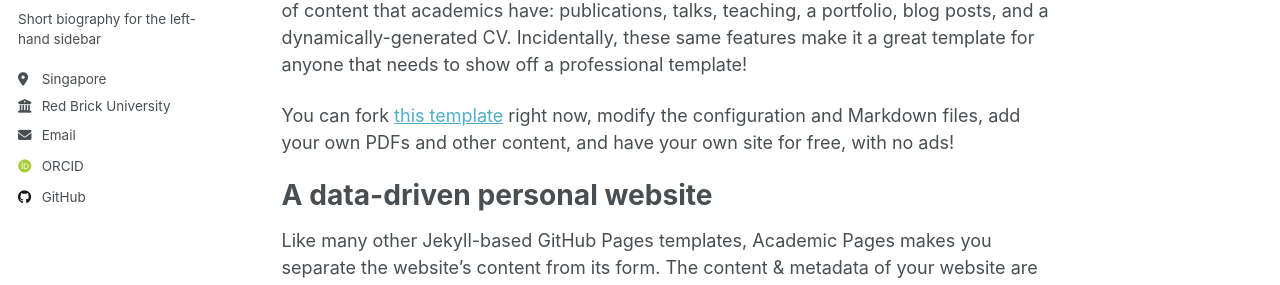
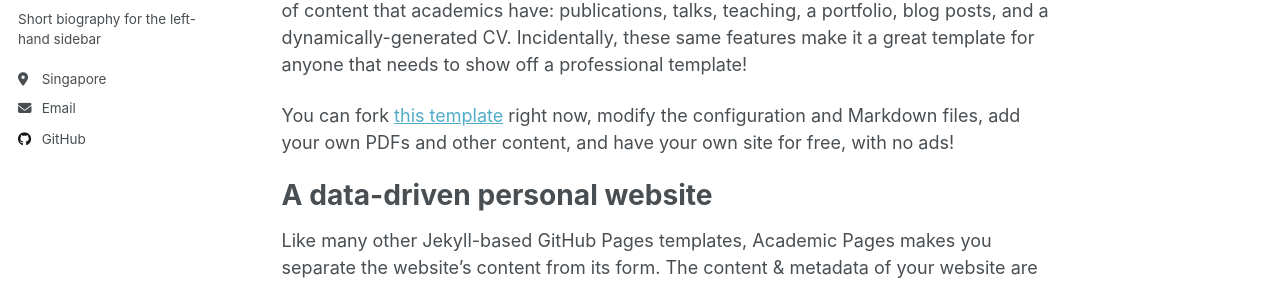
Before and after one commit to jiaozijun666/jiaozijun666.github.io, a Jekyll site: the page built from _pages/about.md, in a window 1280 px wide. Shown: the part 307-592 px from the top of the page. Built offline with Jekyll 4.4.1, drawn with Linux system fonts in a browser that asks for light colours; some web fonts are replaced; a script that is not in the unit is left out.

Commit message:
Update personal information in _config.yml

```diff
--- a/_config.yml
+++ b/_config.yml
@@ -13,7 +13,7 @@ title                    : "Jiao Zijun"
 title_separator          : "-"
 name                     : &name "Jiao Zijun"
 description              : &description "Your Name's academic portfolio"   # Update this with a general description of your site, this is the default if not overridden by a page
-url                      : https://jiaozijun666.github.io # The base hostname & protocol for your site e.g. "https://[your GitHub username].github.io",
+url                      : "https://jiaozijun666.github.io" # The base hostname & protocol for your site e.g. "https://[your GitHub username].github.io",
                                                            # or if you already have some other page hosted on Github then use "https://[your GitHub username].github.io/[Your Repo Name]"
 baseurl                  : "" # the subpath of your site, e.g. "/blog"
 repository               : "jiaozijun666/jiaozijun666.github.io"
@@ -28,7 +28,7 @@ author:
   pronouns         : # example: "she/her"
   bio              : "Short biography for the left-hand sidebar"
   location         : "Singapore"
-  employer         : "Red Brick University"
+  University       : "National University of Singapore"
   uri              : # URL
   email            : "e1352146@u.nus.edu"
 
@@ -38,7 +38,7 @@ author:
   googlescholar    : # "https://scholar.google.com/citations?user=PS_CX0AAAAAJ"
   inspire-hep      : # URL
   impactstory      : # URL
-  orcid            : "https://orcid.org/yourorcidurl"
+  orcid            : # "https://orcid.org/yourorcidurl"
   semantic         : # URL
   pubmed           : # "https://www.ncbi.nlm.nih.gov/pubmed/?term=john+snow"
   researchgate     : # URL
@@ -48,7 +48,7 @@ author:
   bitbucket        : # Username - Update with your username on the site
   codepen          : # Username
   dribbble         : # Username
-  github           : "academicpages"
+  github           : "jiaozijun666"
   kaggle           : # Username
   stackoverflow    : # User number or user number and name (i.e., use "1" or "1/jeff-atwood")
 
```
